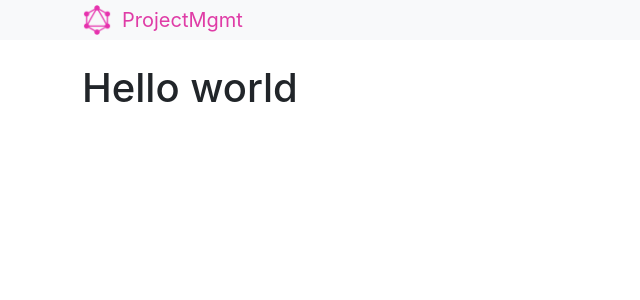
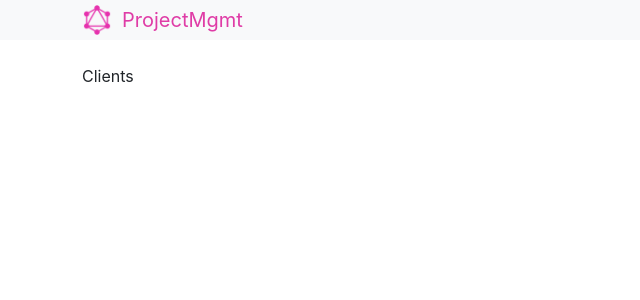
Before and after one commit to jfogiato/project-mgmt-mern, a React (Create React App) app in the folder client/: page / in a window 1280 px wide. Shown: the top 300 px of the page, without its empty margins (0-640 px from the left). Built offline with nearby package versions, Linux system fonts and the light colour scheme.

Commit message:
Add: intial Apollo setup and Clients component

```diff
--- a/client/src/App.js
+++ b/client/src/App.js
@@ -1,12 +1,22 @@
+import React from "react";
 import Header from "./components/Header";
+import Clients from "./components/Clients";
+import { ApolloClient, ApolloProvider, InMemoryCache } from '@apollo/client';
+
+const client = new ApolloClient({
+  uri: 'http://localhost:3001/graphql',
+  cache: new InMemoryCache(),
+});
 
 function App() {
   return (
     <>
-      <Header />
-      <div className="container">
-        <h1>Hello world</h1>
-      </div>
+      <ApolloProvider client={client}>
+        <Header />
+        <div className="container">
+          <Clients />
+        </div>
+      </ApolloProvider>
     </>
   );
 }
--- /dev/null
+++ b/client/src/components/Clients.js
@@ -0,0 +1,7 @@
+import React from 'react'
+
+export default function Clients() {
+  return (
+    <div>Clients</div>
+  )
+}
```
